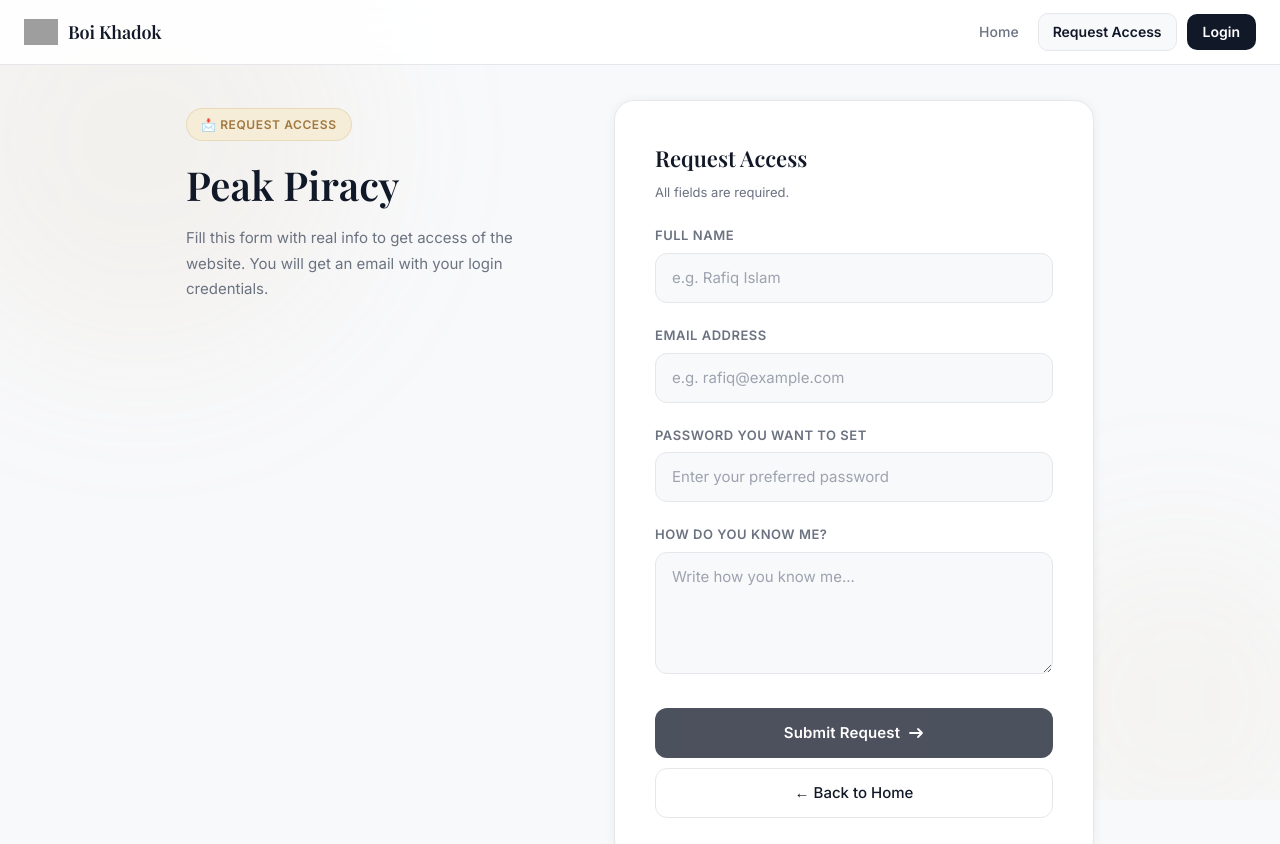
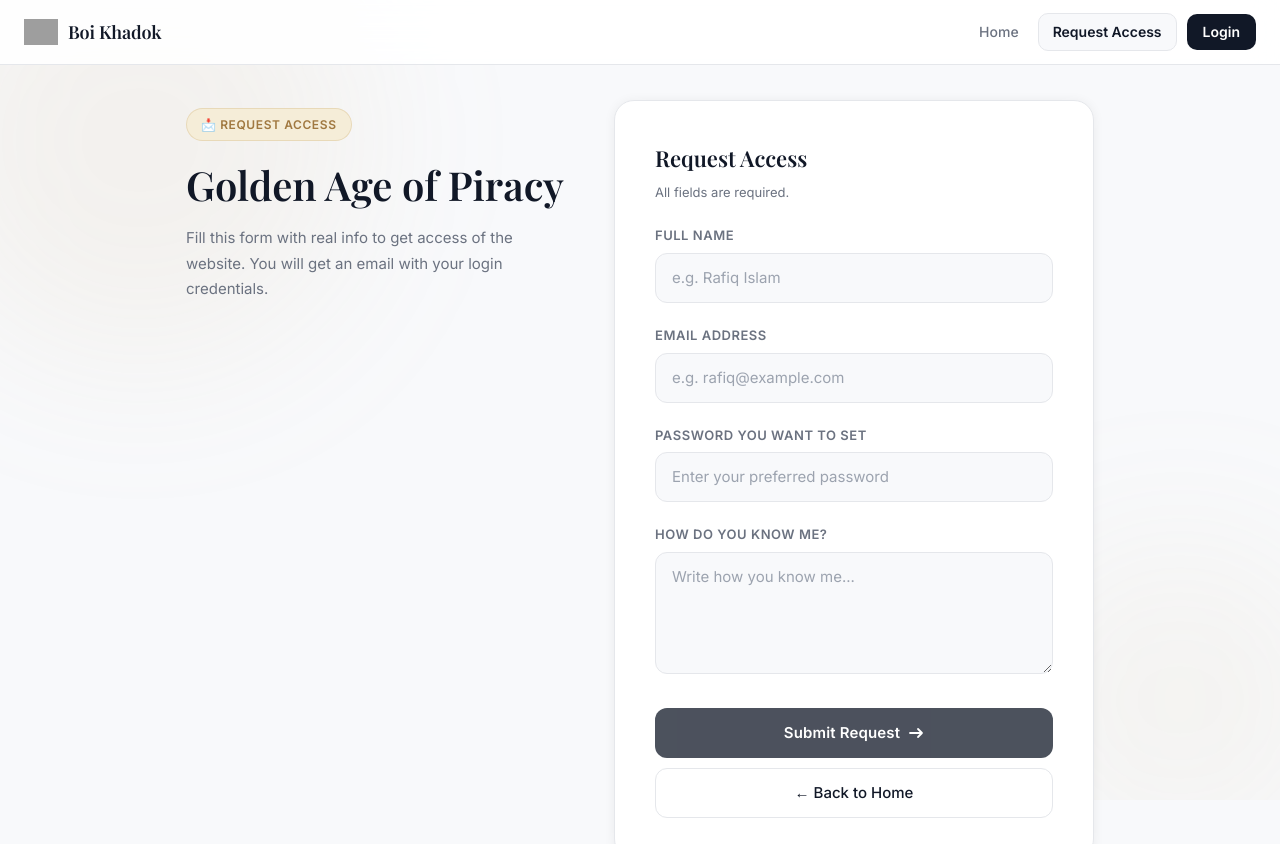
Before and after one commit to nakibifsan/boikhadok, a React (Vite) app: page /request-access in a window 1280 px wide. Shown: the top 844 px of the page. Built offline with nearby package versions, Linux system fonts and the light colour scheme; no server answers; grey boxes are pictures that could not be loaded.

Commit message:
Update RequestAccessPage.jsx

```diff
--- a/src/pages/RequestAccessPage.jsx
+++ b/src/pages/RequestAccessPage.jsx
@@ -135,7 +135,7 @@ export default function RequestAccessPage() {
                 marginBottom: 16,
               }}
             >
-              Peak Piracy
+              Golden Age of Piracy
             </h1>
             <p style={{ color: '#6B7280', fontSize: 15, lineHeight: 1.7, marginBottom: 40 }}>
               Fill this form with real info to get access of the website. You will get an email with your login credentials.
```
